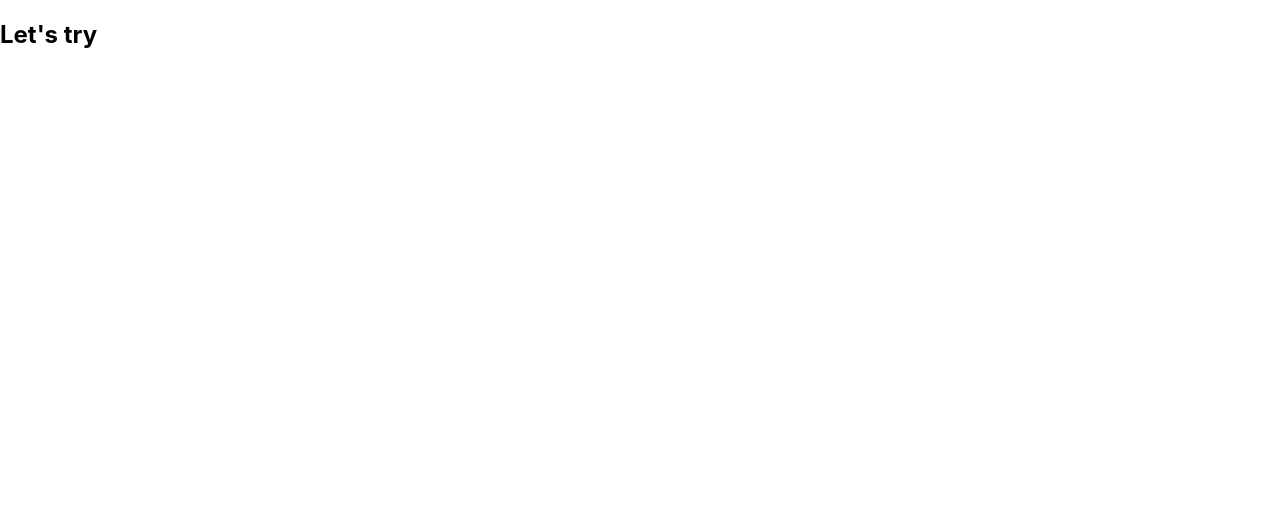
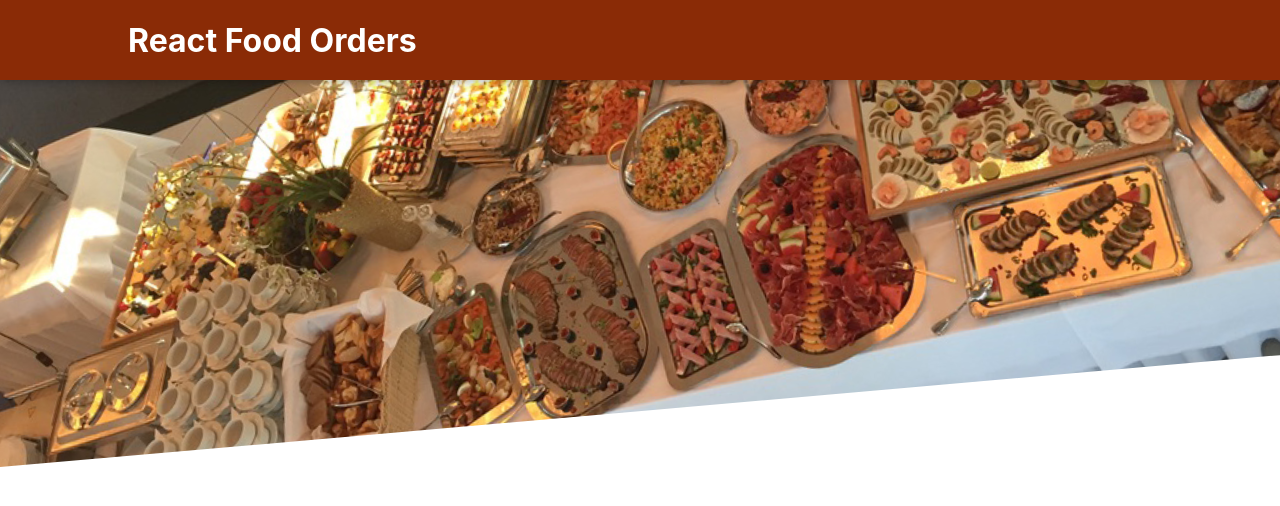
Before and after one commit to lucaslamounier08/react-food-order, a React (Create React App) app: page / in a window 1280 px wide. Shown: the top 506 px of the page. Built offline with nearby package versions, Linux system fonts and the light colour scheme.

Commit message:
added header content

```diff
--- a/src/App.js
+++ b/src/App.js
@@ -1,9 +1,14 @@
 import React from "react";
+
+import Header from "./components/Layout/Header";
 
 function App() {
   return (
     <div>
-      <h2>Let's try</h2>
+      <h2>Let's try a simple app</h2>
+      <React.Fragment>
+        <Header />
+      </React.Fragment>
     </div>
   );
 }
--- /dev/null
+++ b/src/components/Layout/Header.js
@@ -0,0 +1,20 @@
+import React from "react";
+
+import classes from "./Header.module.css";
+import mealsImage from "../../assets/meals.jpg";
+
+const Header = (props) => {
+  return (
+    <React.Fragment>
+      <header className={classes.header}>
+        <h1>React Food Orders</h1>
+        <button>Cart</button>
+      </header>
+      <div className={classes["main-image"]}>
+        <img src={mealsImage} alt="A table full of great food" />
+      </div>
+    </React.Fragment>
+  );
+};
+
+export default Header;
--- /dev/null
+++ b/src/components/Layout/Header.module.css
@@ -0,0 +1,29 @@
+.header {
+  position: fixed;
+  top: 0;
+  left: 0;
+  width: 100%;
+  height: 5rem;
+  background-color: #8a2b06;
+  color: white;
+  display: flex;
+  justify-content: space-between;
+  align-items: center;
+  padding: 0 10%;
+  box-shadow: 0 2px 8px rgba(0, 0, 0, 0.25);
+  z-index: 10;
+}
+
+.main-image {
+  width: 100%;
+  height: 25rem;
+  z-index: 0;
+  overflow: hidden;
+}
+
+.main-image img {
+  width: 110%;
+  height: 100%;
+  object-fit: cover;
+  transform: rotateZ(-5deg) translateY(-4rem) translateX(-1rem);
+}
```
Also changed, not shown: src/assets/meals.jpg (added).
